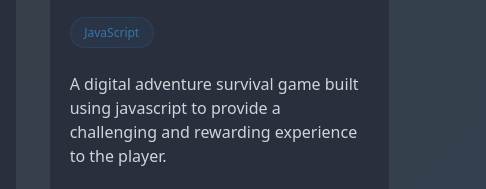
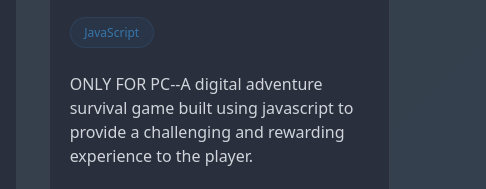
Before and after one commit to abipoudel/portfolio-website, a plain HTML site: page index.html in a window 1280 px wide. Shown: the part 3041-3230 px from the top of the page, 794-1280 px from the left. Drawn offline with nearby package versions, Linux system fonts and the light colour scheme.

Commit message:
just text

```diff
--- a/index.html
+++ b/index.html
@@ -1042,7 +1042,7 @@
               <span class="skill-tag">JavaScript</span>
             </div>
             <p class="text-gray-300 mb-4 text-sm md:text-base">
-              A digital adventure survival game built using javascript to provide a challenging and rewarding experience to the player.
+              ONLY FOR PC--A digital adventure survival game built using javascript to provide a challenging and rewarding experience to the player.
             </p>
             <div class="flex justify-between mt-4 md:mt-6">
               <a href="https://abi-poudel-dotgame.netlify.app/" class="text-blue-400 hover:text-blue-300 transition-colors flex items-center text-sm md:text-base">
```
